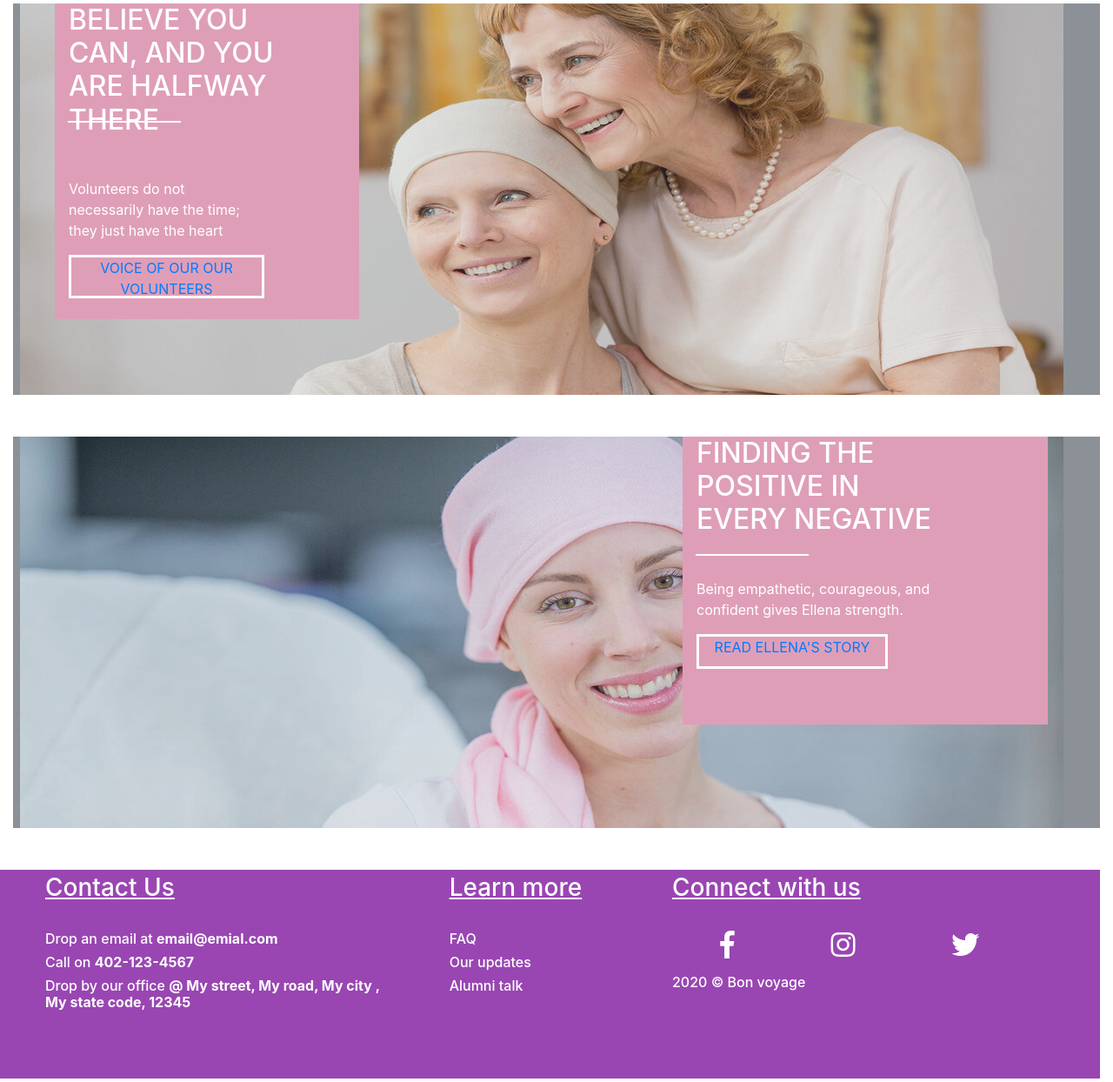
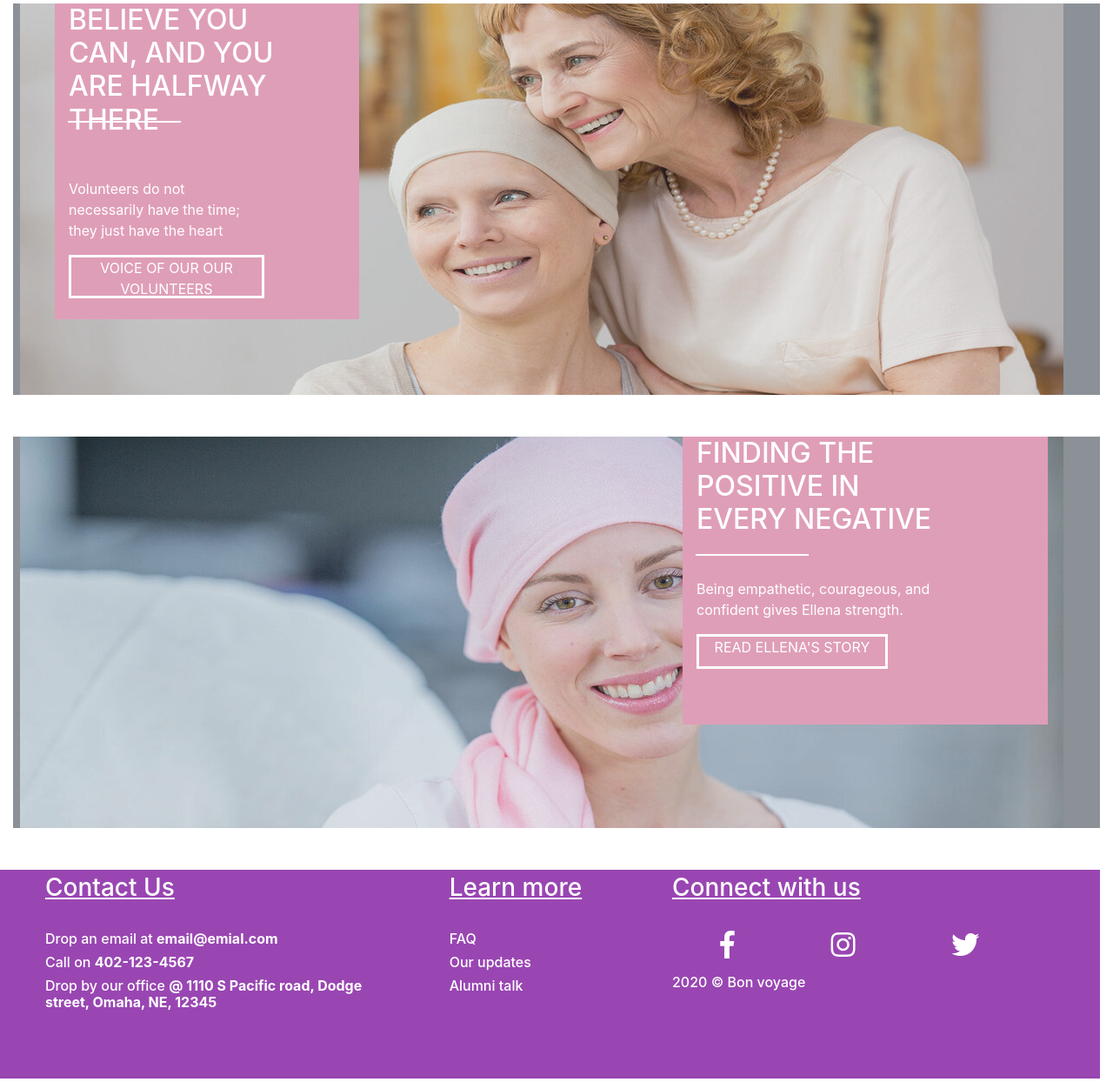
Before and after one commit to Santhosh417/8210T5app-ncavas, a Django app: page / in a window 1280 px wide. Shown: the part 762-2006 px from the top of the page at 87% size. Run offline with Django 3.2, Linux system fonts and the light colour scheme; data that the repository does not hold is empty; some libraries are stand-ins or nearby versions.

Commit message:
Added/Corrected the links on home page and base page
Added/Corrected the links on home page and base page and change the default site name

```diff
--- a/nca/templates/base.html
+++ b/nca/templates/base.html
@@ -16,16 +16,16 @@
 
     </div>
     <div class="col-sm-3">
-        <img src={% static "img/NCA_Logo.png" %} alt="logo">
+        <a href="{% url 'nca:home' %}"><img src={% static "img/NCA_Logo.png" %} alt="logo"></a>
     </div>
     <div class="col-sm-2">
 
     </div>
     <div class="col-sm-3 float-right" id="nav_items_container">
         <ul class="navbar-nav mr-auto text-white w-100">
-            <li class="nav-item">Events</li>
-            <li class="nav-item">Stories</li>
-            <li class="nav-item">Contact us</li>
+            <li class="nav-item"><a class="text-white text-decoration-none" href="{% url 'events:events_details' %}">Events</a></li>
+            <li class="nav-item"><a class="text-white text-decoration-none" href="{% url 'nca:workinprogress' %}">Stories</a></li>
+            <li class="nav-item"><a class="text-white text-decoration-none" href="{% url 'nca:workinprogress' %}">Contact us</a></li>
         </ul>
     </div>
     <div class="col-sm-2">
@@ -69,7 +69,7 @@
                Call on <b>402-123-4567</b>
             </div>
             <div class="h6 w-100 p-0">
-                Drop by our office <b>@ My street, My road, My city , My state code, 12345</b>
+                Drop by our office <b>@ 1110 S Pacific road, Dodge street, Omaha, NE, 12345</b>
             </div>
         </div>
     </div>
@@ -79,13 +79,19 @@
         </div>
         <div class="h-75 w-100 p-0 d-flex flex-column">
             <div class="h6 w-100 p-0">
+                <a class="text-white text-decoration-none" href="{% url 'nca:workinprogress' %}">
                     FAQ
+                </a>
             </div>
             <div class="h6 w-100 p-0">
+                <a class="text-white text-decoration-none" href="{% url 'nca:workinprogress' %}">
                     Our updates
+                </a>
             </div>
             <div class="h6 w-100 p-0">
+                <a class="text-white text-decoration-none" href="{% url 'nca:workinprogress' %}">
                     Alumni talk
+                </a>
             </div>
         </div>
     </div>
@@ -96,13 +102,19 @@
         <div class="h-75 p-0 d-flex flex-column">
             <div class="mb-3 p-0 d-flex flex-row justify-content-around">
                 <span>
+                    <a class="text-white text-decoration-none" href="{% url 'nca:workinprogress' %}">
                         <i class="fab fa-facebook-f fa-2x"></i>
+                    </a>
                 </span>
                 <span>
+                    <a class="text-white text-decoration-none" href="{% url 'nca:workinprogress' %}">
                         <i class="fab fa-instagram fa-2x"></i>
+                    </a>
                 </span>
                 <span>
+                    <a class="text-white text-decoration-none" href="{% url 'nca:workinprogress' %}">
                         <i class="fab fa-twitter fa-2x"></i>
+                    </a>
                 </span>
             </div>
             <div class="h6 p-0">
--- a/nca/templates/home.html
+++ b/nca/templates/home.html
@@ -72,7 +72,7 @@
     <h2 class="ml-2 mr-3 pr-3 text-uppercase card-heading">Believe you CAN, and you are halfway THERE</h2>
     <div class="border-dark"></div>
     <p class="mt-5 ml-2 mr-5 pr-5">Volunteers do not necessarily have the time; they just have the heart</p>
-      <div class="ml-2 mr-5 mb-2 text-uppercase volunteer-voice-link-container"><a href="{% url 'nca:workinprogress' %}" class="text-decoration-none">Voice of our Our volunteers</a></div>
+      <div class="ml-2 mr-5 mb-2 text-uppercase volunteer-voice-link-container"><a href="{% url 'nca:workinprogress' %}" class="text-decoration-none text-white">Voice of our Our volunteers</a></div>
   </div>
   <div class="image-container">
     <img class="ml-2 stories-image img-fluid" src={% static "img/volunteer_voice.jpg" %}>
@@ -84,7 +84,7 @@
     <h2 class="ml-2 mr-5 pr-5 text-uppercase card-heading">Finding the Positive in Every Negative</h2>
     <div class="border-dark"></div>
     <p class="mt-5 ml-2 mr-5 pr-5">Being empathetic, courageous, and confident gives Ellena strength. </p>
-      <div class="ml-2 mr-5 mb-5 text-uppercase story-link-container"><a href="{% url 'nca:workinprogress' %}" class="text-decoration-none">Read Ellena's story</a></div>
+      <div class="ml-2 mr-5 mb-5 text-uppercase story-link-container"><a href="{% url 'nca:workinprogress' %}" class="text-decoration-none text-white">Read Ellena's story</a></div>
   </div>
   <div class="image-container">
     <img class="ml-2 stories-image img-fluid" src={% static "img/victim_story.jpg" %}>
--- a/ncavas/urls.py
+++ b/ncavas/urls.py
@@ -25,3 +25,7 @@ urlpatterns = [
     path('users/', include('django.contrib.auth.urls')),
     path('events/',include('events.urls')),
 ]+ static(settings.MEDIA_URL, document_root=settings.MEDIA_ROOT)
+
+admin.site.site_header = 'NCA Administration' # default: "Django Administration"
+admin.site.index_title = 'NCA Site Administration'        # default: "Site administration"
+admin.site.site_title = 'NCA site admin'                  # default: "Django site admin"
```
Lines whose indentation alone changed are shown as unchanged.
